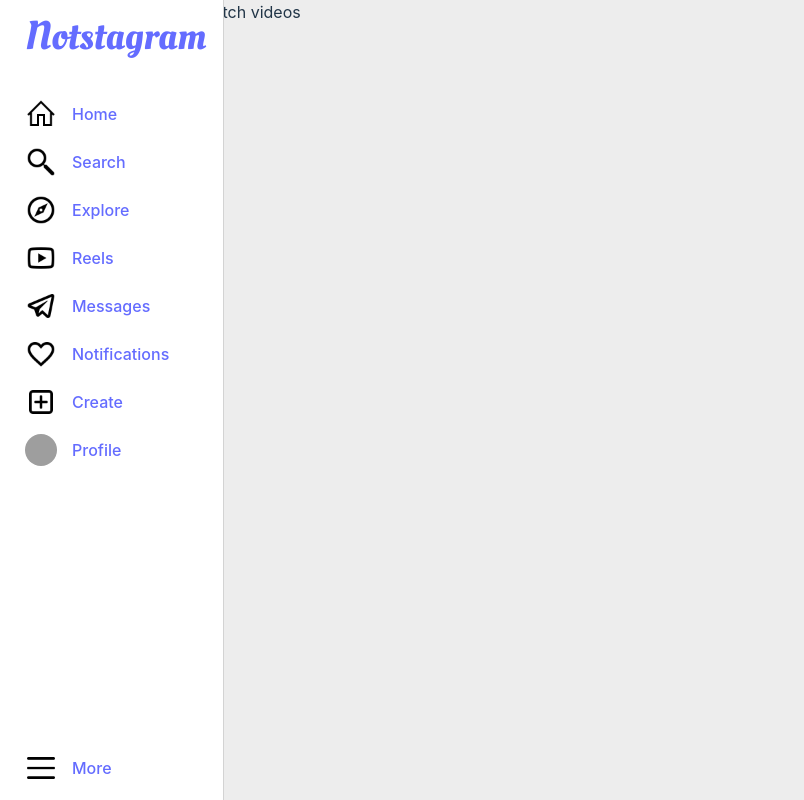
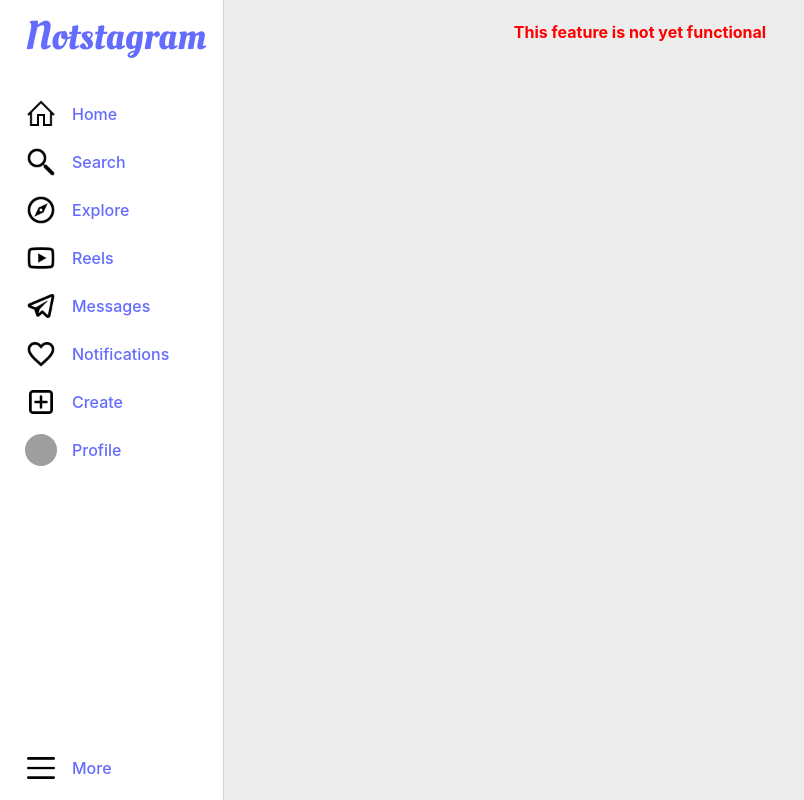
Before and after one commit to Cililocwee/notstagram, a React (Vite) app: page /#/reels in a window 1280 px wide. Shown: the whole page, without its empty margins (0-804 px from the left). Built offline with nearby package versions, Linux system fonts and the light colour scheme; grey boxes are pictures that could not be loaded.

Commit message:
Cleanup: Non-functional pages are not accessible for now

```diff
--- a/src/App.css
+++ b/src/App.css
@@ -11,3 +11,9 @@
   min-width: 500px;
   /* padding-bottom: 100px; */
 }
+
+.in-progress {
+  color: red;
+  font-weight: bold;
+  margin: 20px auto;
+}
--- a/src/components/NavBar.tsx
+++ b/src/components/NavBar.tsx
@@ -84,11 +84,13 @@ export default function NavBar() {
         <img src={DiscoverBtn} />
         <p className="navbar-label">Explore</p>
       </Link>
-      <Link to="/reels">
+      <Link to="/feed">
+        {/* <Link to="/reels"> */}
         <img src={ReelBtn} />
         <p className="navbar-label">Reels</p>
       </Link>
-      <Link to="/inbox">
+      <Link to="/feed">
+        {/* <Link to="/inbox"> */}
         <img src={ShareBtn} />
         <p className="navbar-label">Messages</p>
       </Link>
@@ -102,7 +104,8 @@ export default function NavBar() {
         <img src={NewBtn} />
         <p className="navbar-label">Create</p>
       </a>
-      <Link to="/profile">
+      <Link to="/feed">
+        {/* <Link to="/profile"> */}
         <img className="profile-picture-small" src={currentUser.pic_url} />
         <p className="navbar-label">Profile</p>
       </Link>
--- a/src/components/NotificationOverlay.tsx
+++ b/src/components/NotificationOverlay.tsx
@@ -12,11 +12,12 @@ export default function NotificationOverlay() {
       </div>
       -------------------
       <h4>This Month</h4>
-      {/* Turn this into a component */}
+      {/* TODO Turn this into a component */}
       <div className="notification-bubble">
         <span style={{ fontWeight: "bold" }}>fran_fran24</span> mentioned you in
         a comment: lorem ipsum dolor et ...
       </div>
+      <p className="in-progress">This feature is not yet functional</p>
     </div>
   );
 }
--- a/src/components/PostCard.tsx
+++ b/src/components/PostCard.tsx
@@ -6,7 +6,7 @@ import ShareIcon from "../assets/sharegrad.png";
 import BookmarkIcon from "../assets/bookmark.png";
 import { uuidv4 } from "@firebase/util";
 
-// TODO Expand props later to encompass the comments
+// TODO Upload pictures to Firestore and add pic_url from there to Firebase
 
 interface Props {
   profilePic: string;
--- a/src/components/SearchOverlay.tsx
+++ b/src/components/SearchOverlay.tsx
@@ -5,9 +5,9 @@ export default function SearchOverlay() {
     <div id="search-overlay" className="overlay overlay-inactive">
       <h2>Search</h2>
       <input className="styled-search-bar" type="text" placeholder="Search" />
-      -------------------
       <h4>Recent</h4>
       <p>No recent searches.</p>
+      <p className="in-progress">This feature is not yet functional</p>
     </div>
   );
 }
--- a/src/pages/Inbox.tsx
+++ b/src/pages/Inbox.tsx
@@ -15,7 +15,7 @@ export default function Inbox() {
       <SearchOverlay />
       <NotificationOverlay />
       <NewPost />
-      This is the user's inbox
+      <p className="in-progress">This feature is not yet functional</p>
     </div>
   );
 }
--- a/src/pages/ProfilePage.tsx
+++ b/src/pages/ProfilePage.tsx
@@ -15,7 +15,7 @@ export default function ProfilePage() {
       <SearchOverlay />
       <NotificationOverlay />
       <NewPost />
-      This is a user profile page
+      <p className="in-progress">This feature is not yet functional</p>
     </div>
   );
 }
--- a/src/pages/ReelsPage.tsx
+++ b/src/pages/ReelsPage.tsx
@@ -15,7 +15,7 @@ export default function ReelsPage() {
       <SearchOverlay />
       <NotificationOverlay />
       <NewPost />
-      This is a page for users to watch videos
+      <p className="in-progress">This feature is not yet functional</p>
     </div>
   );
 }
--- a/src/pages/pages.css
+++ b/src/pages/pages.css
@@ -8,6 +8,12 @@
   height: 100%;
   display: grid;
   grid-template-columns: 1fr 500px 1fr;
+}
+
+#profile-page,
+#inbox,
+#reels-page {
+  display: flex;
 }
 
 @media only screen and (max-width: 1000px) {
```
Also changed, not shown: 5 other files (tests, documents, lock files or other folders).
